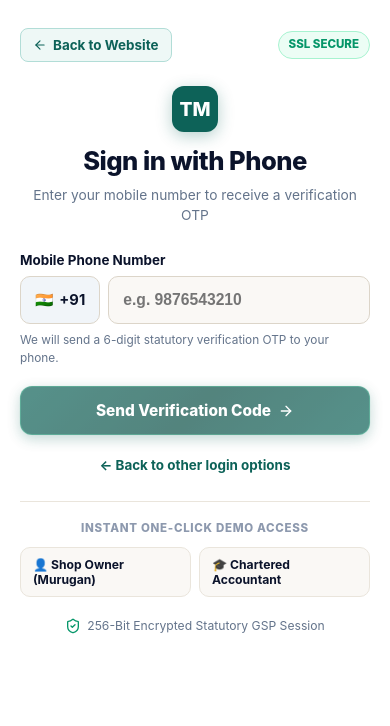
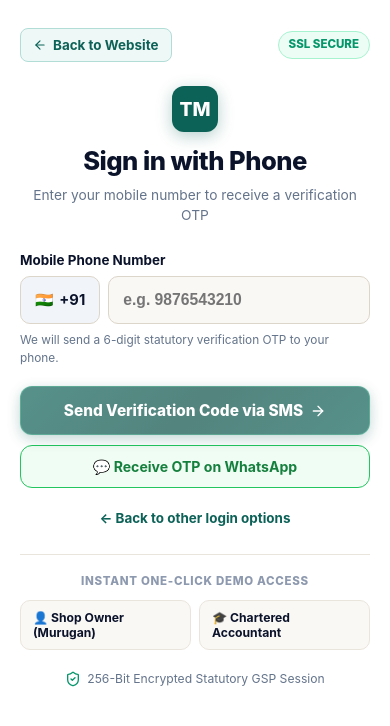
Before and after one commit to Aneesh-20/GST-CDA, a Next.js app: page /login in a window 390 px wide. Both pictures are taken after a click on the button "Continue with Phone". Shown: the top 726 px of the page. Built offline with nearby package versions, Linux system fonts and the light colour scheme.

Commit message:
feat(auth): enable universal mobile OTP dispatch for all numbers via SMS and WhatsApp

```diff
--- a/src/app/login/page.jsx
+++ b/src/app/login/page.jsx
@@ -118,8 +118,7 @@ export default function LoginPage() {
   // ============================================================
   // 2. PHONE OTP FLOW: STEP 1 - SEND OTP
   // ============================================================
-  const handleRequestOtp = async (e) => {
-    e.preventDefault();
+  const handleRequestOtp = async (channel = 'SMS') => {
     const cleanDigits = mobileNumber.replace(/\D/g, '');
     if (cleanDigits.length < 10) {
       setOtpError('Please enter a valid 10-digit mobile number');
@@ -134,13 +133,17 @@ export default function LoginPage() {
         headers: { 'Content-Type': 'application/json' },
         body: JSON.stringify({
           action: 'REQUEST_PHONE_OTP',
-          phone: cleanDigits
+          phone: cleanDigits,
+          channel: typeof channel === 'string' ? channel : 'SMS'
         })
       });
       const data = await res.json();
       if (data.success) {
         setOtpSent(true);
         setOtpCountdown(30);
+        if (data.whatsappUrl) {
+          window.open(data.whatsappUrl, '_blank');
+        }
       } else {
         setOtpError(data.error || 'Failed to send OTP via SMS');
       }
@@ -835,11 +838,38 @@ export default function LoginPage() {
                       fontSize: '0.96rem',
                       borderRadius: 12,
                       opacity: (isSubmitting || mobileNumber.length < 10) ? 0.7 : 1,
-                      cursor: (isSubmitting || mobileNumber.length < 10) ? 'not-allowed' : 'pointer'
+                      cursor: (isSubmitting || mobileNumber.length < 10) ? 'not-allowed' : 'pointer',
+                      marginBottom: 10
                     }}
                   >
-                    <span>{isSubmitting ? 'Sending OTP...' : 'Send Verification Code'}</span>
+                    <span>{isSubmitting ? 'Sending OTP...' : 'Send Verification Code via SMS'}</span>
                     <ArrowRight style={{ width: 16, height: 16 }} />
+                  </button>
+
+                  <button
+                    type="button"
+                    onClick={() => handleRequestOtp('WHATSAPP')}
+                    disabled={isSubmitting || mobileNumber.length < 10}
+                    style={{
+                      width: '100%',
+                      padding: '12px 18px',
+                      fontSize: '0.88rem',
+                      borderRadius: 12,
+                      border: '1.5px solid #22C55E',
+                      backgroundColor: '#F0FDF4',
+                      color: '#15803D',
+                      fontWeight: 700,
+                      cursor: (isSubmitting || mobileNumber.length < 10) ? 'not-allowed' : 'pointer',
+                      display: 'flex',
+                      alignItems: 'center',
+                      justifyContent: 'center',
+                      gap: 8,
+                      transition: 'all 0.15s ease'
+                    }}
+                    onMouseEnter={(e) => e.currentTarget.style.backgroundColor = '#DCFCE7'}
+                    onMouseLeave={(e) => e.currentTarget.style.backgroundColor = '#F0FDF4'}
+                  >
+                    <span>💬 Receive OTP on WhatsApp</span>
                   </button>
                 </form>
               ) : (
@@ -886,22 +916,27 @@ export default function LoginPage() {
                       }}
                     />
 
-                    {/* Resend SMS row */}
+                    {/* Resend and WhatsApp row */}
                     <div style={{ display: 'flex', alignItems: 'center', justifyContent: 'space-between', marginTop: 10 }}>
-                      <span style={{ fontSize: '0.75rem', color: '#64748B' }}>
-                        Didn't receive SMS?
-                      </span>
+                      <button
+                        type="button"
+                        onClick={() => handleRequestOtp('WHATSAPP')}
+                        style={{ background: 'none', border: 'none', color: '#16A34A', fontSize: '0.76rem', fontWeight: 700, cursor: 'pointer', padding: 0 }}
+                      >
+                        💬 Send via WhatsApp
+                      </button>
+
                       {otpCountdown > 0 ? (
                         <span style={{ fontSize: '0.75rem', color: '#8D99AE', fontWeight: 600 }}>
-                          Resend OTP in {otpCountdown}s
+                          Resend SMS in {otpCountdown}s
                         </span>
                       ) : (
                         <button
                           type="button"
-                          onClick={handleRequestOtp}
+                          onClick={() => handleRequestOtp('SMS')}
                           style={{ background: 'none', border: 'none', color: '#0D6258', fontSize: '0.76rem', fontWeight: 700, cursor: 'pointer', padding: 0 }}
                         >
-                          Resend Code
+                          Resend SMS
                         </button>
                       )}
                     </div>
```
Also changed, not shown: src/app/api/auth/route.js (+36 -4 lines).
